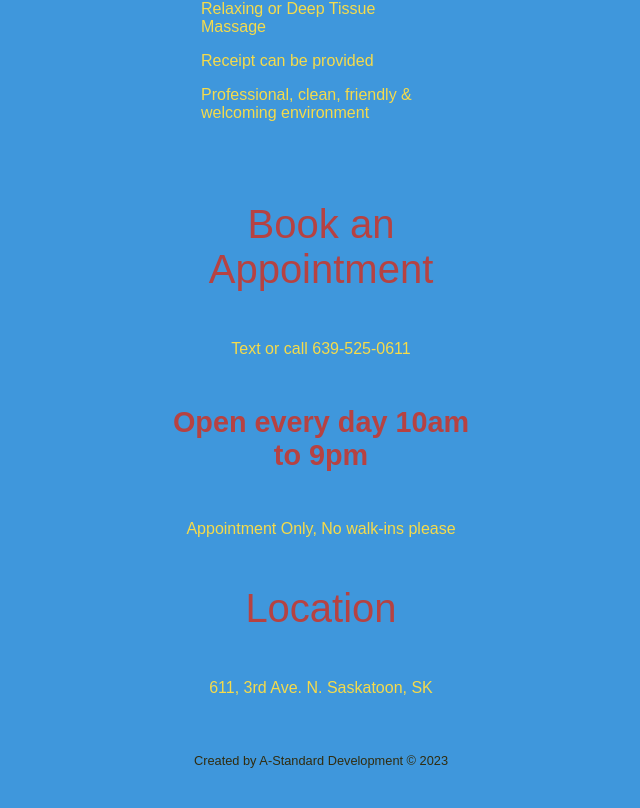
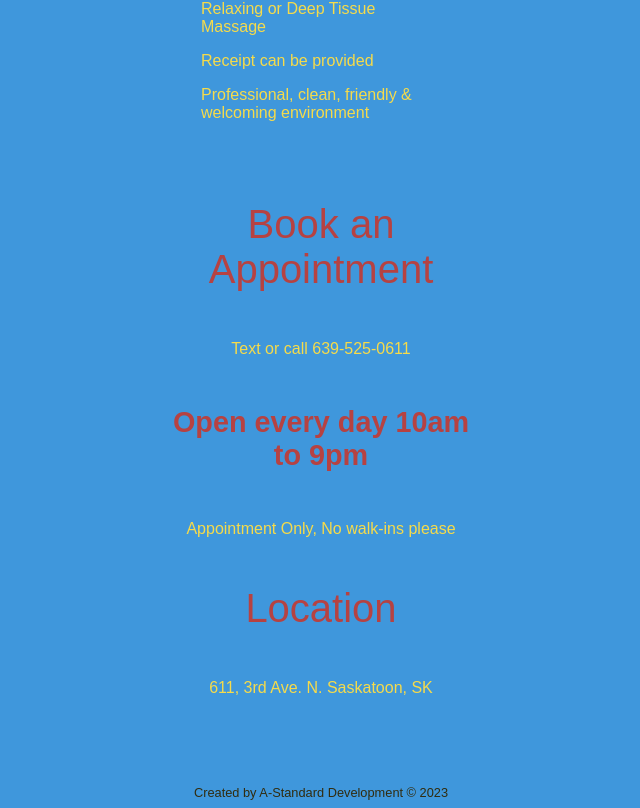
Before and after one commit to SpectreAscended/spa, a React (Vite) app: page / in a window 1280 px wide. Shown: the part 879-1687 px from the top of the page, without its empty margins (319-959 px from the left). Before the commit the page ends 1655 px from the top, so only its background shows below. Built offline with nearby package versions, Linux system fonts and the light colour scheme; a web font is replaced by a local one.

Commit message:
Adjusted margin top on footer

```diff
--- a/src/components/footer.module.css
+++ b/src/components/footer.module.css
@@ -1,5 +1,5 @@
 .footer {
-  margin-top: 3rem;
+  margin-top: 5rem;
   padding: 0.5rem;
 }
 
```
